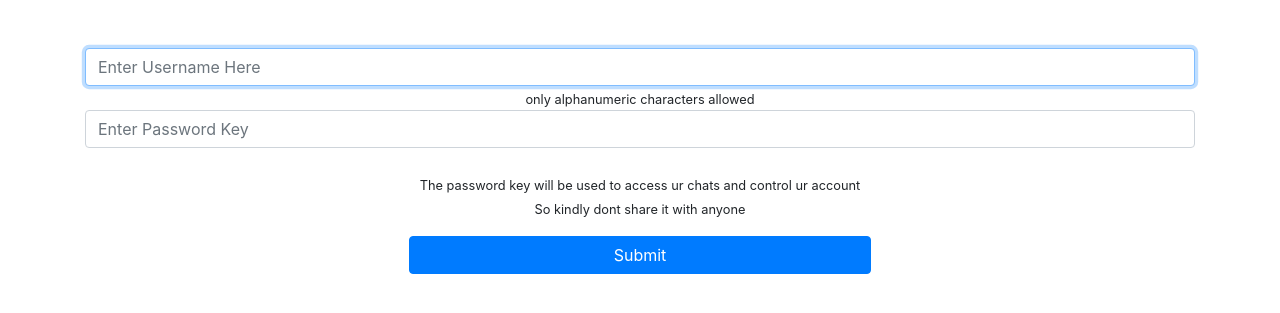
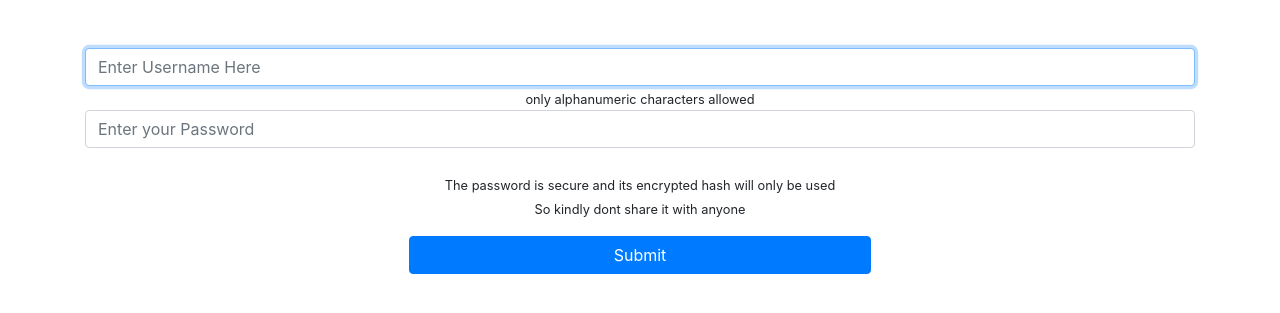
Before and after one commit to Rasesh2005/Chat-Room-Web-App, a Flask app: page / in a window 1280 px wide. Shown: the top 313 px of the page. Run offline with Flask 2, Linux system fonts and the light colour scheme; some libraries are stand-ins or nearby versions.

Commit message:
Added argon2 encryption for passwords

```diff
--- a/app.py
+++ b/app.py
@@ -4,6 +4,9 @@ from client.client_socket import ClientSocket
 from server.server_socket import ServerSocket
 import logging
 import sys
+from argon2 import PasswordHasher
+
+ph = PasswordHasher()
 
 app = Flask(__name__)
 
@@ -29,6 +32,7 @@ def get_open_port():
     s.close()
     return port
 
+
 # Getting open Port
 open_port = get_open_port()
 server = ServerSocket(open_port)
@@ -36,7 +40,7 @@ server = ServerSocket(open_port)
 users = []
 # Dictionary of username to its respective client socket to access its socket later
 connsDict = {}
-# Dictionary of User to their Key They enter while Login
+# Dictionary of User to their passwordHash They enter while Login
 userKeys = {}
 
 
@@ -46,19 +50,21 @@ def login(name="login"):
     s = ""
     if request.method == 'POST':
         username = request.form.get('username')
-        key = request.form.get('key')
+        password = request.form.get('pass')
+        passwordHash = ph.hash(password)
+
         if len(username) and len(username) < 32:
             if username in users and username.isalnum:
-                # if key matches then redirect to chat of that person
-                if userKeys[username] == key:
+                # if passwordHash matches then redirect to chat of that person
+                if ph.verify(userKeys.get(username), password):
                     return redirect(f'/chat/{username}')
                 else:
-                    return render_template('login.html', name=name, mystring="username already taken.. and the key also doesnt match for login")
+                    return render_template('login.html', name=name, mystring="username already taken.. and the password also doesn't match for login")
             clientSocket = ClientSocket(open_port, username)
             clientSocket.connect()
             users.append(username)
             connsDict[username] = clientSocket
-            userKeys[username] = key
+            userKeys[username] = passwordHash
             return redirect(f'/chat/{username}')
         else:
             s = "length of username should be between 1 and 32 and only alphanumeric characters allowed"
@@ -72,7 +78,7 @@ def chat(username, name="chat"):
         # accessing client for a username ans sending message using it
         connsDict[username].sendMsg(msg)
 
-    return render_template('chatPage.html', name=name, messages=connsDict[username].MsgList, key=userKeys[username], username=username)
+    return render_template('chatPage.html', name=name, messages=connsDict[username].MsgList, passwordHash=userKeys[username], username=username)
 
 
 @app.route('/chat/<string:username>/chat_list/')
@@ -83,18 +89,20 @@ def getChatList(username):
         return jsonify(connsDict.get(username).MsgList)
 
 
-@app.route('/leave/<string:username>/<string:key>/', methods=["GET", "POST"])
-def leave_room(username, key):
+@app.route('/leave/<string:username>/', methods=["GET", "POST"])
+def leave_room(username):
     global connsDict, userKeys, users
-    if userKeys.get(username) == key:
+    passwordHash = request.form.get("passwordHash")
+    if userKeys[username] == passwordHash:
         conn = connsDict.get(username)
         conn.sendMsg(username+" left the chat..")
         conn.close_client()
+        users.remove(username)
         connsDict.pop(username, None)
         userKeys.pop(username, None)
         return redirect('/')
     else:
-        return "Key Not Valid"
+        return "Password didn't Match"
 
 
 if __name__ == "__main__":
--- a/requirements.txt
+++ b/requirements.txt
@@ -6,3 +6,4 @@ MarkupSafe==1.1.1
 sockets==1.0.0
 Werkzeug==1.0.1
 gunicorn==20.0.4
+argon2-cffi==20.1.0
--- a/templates/login.html
+++ b/templates/login.html
@@ -9,8 +9,8 @@
     <div class="form-group">
       <input type="text" required class="form-control" id="username" name="username" autofocus name="username" placeholder="Enter Username Here">
       <small>only alphanumeric characters allowed</small>
-      <input type="text" required name='key' class="form-control" placeholder="Enter Password Key"><br>
-      <small>The password key will be used to access ur chats and control ur account</small><br>
+      <input type="password" required name='pass' class="form-control" placeholder="Enter your Password"><br>
+      <small>The password is secure and its encrypted hash will only be used</small><br>
       <small>So kindly dont share it with anyone</small>
     </div>
     <button type="submit" class="btn btn-primary col-5">Submit</button>
```
Also changed, not shown: client/client_socket.py (+26 -22 lines), server/server_socket.py (+16 -12 lines), templates/chatPage.html (+18 -5 lines).
